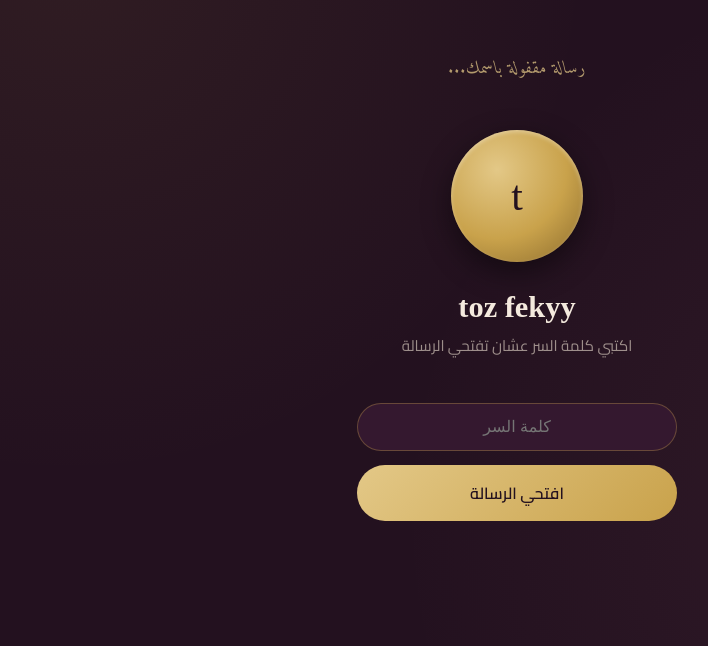
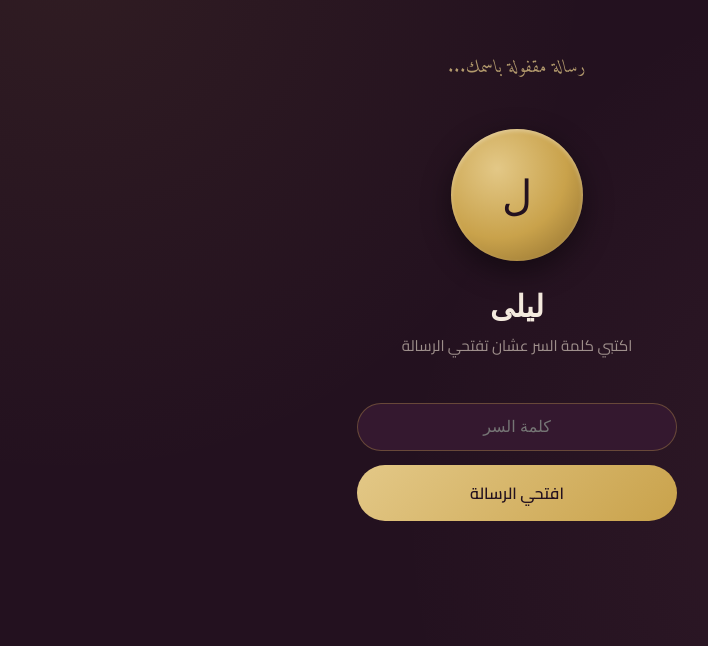
Before and after one commit to gptchtt/testt, a Next.js app: page /unlock in a window 1280 px wide. Shown: the part 122-768 px from the top of the page, without its empty margins (123-831 px from the left). Built offline with nearby package versions, Linux system fonts and the light colour scheme; a web font is replaced by a local one.

Commit message:
Update content.config.js

```diff
--- a/content.config.js
+++ b/content.config.js
@@ -5,10 +5,10 @@
 
 const content = {
   // كلمة السر اللي هي هتدخلها عشان تفتح الموقع
-  password: "totta",
+  password: "test",
 
   // اسمها / العنوان اللي هيظهر في صفحة القفل
-  recipientName: "toz fekyy",
+  recipientName: "ليلى",
 
   // العنوان الرئيسي بعد فتح الموقع
   heroTitle: "لكل لحظة كنتِ فيها السبب",
```
